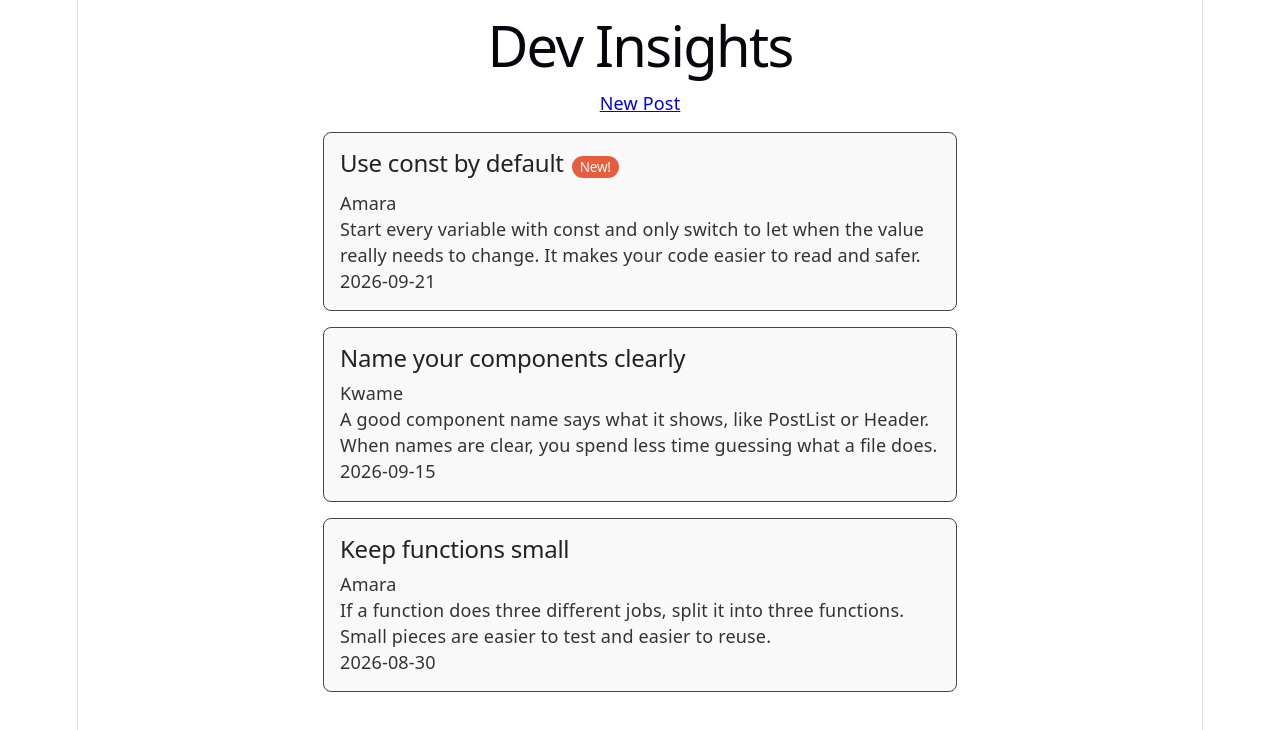
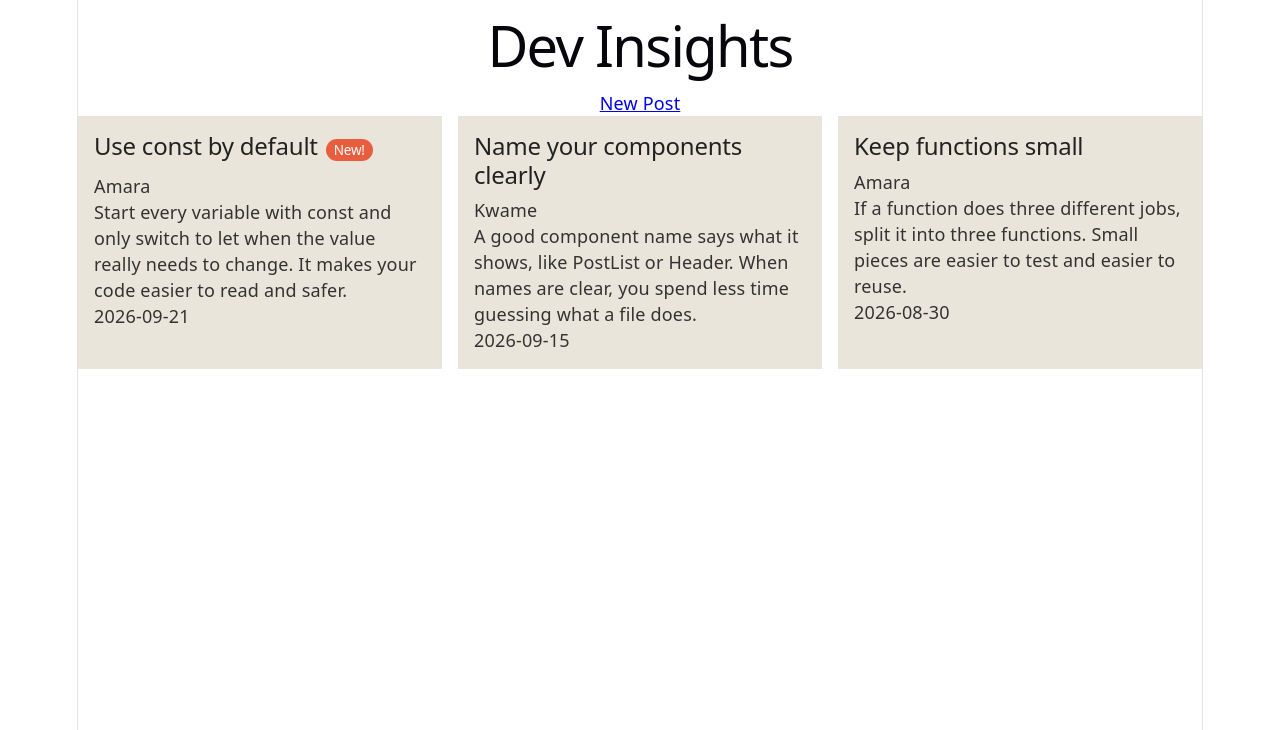
Before and after one commit to iclaudiaadeline/mini-blog, a React (Vite) app: page / in a window 1280 px wide. Shown: the top 730 px of the page. Built offline with nearby package versions, Linux system fonts and the light colour scheme.

Commit message:
feat: style PostList component with grid layout and update PostCard styles

```diff
--- a/src/components/PostList.tsx
+++ b/src/components/PostList.tsx
@@ -28,7 +28,7 @@ const posts: PostType[] = [
 
 function PostList() {
   return (
-    <div>
+    <div className="post-list">
       {posts.map((post) => (
         <Post key={post.id} post={post} />
       ))}
--- a/src/styles/posts.css
+++ b/src/styles/posts.css
@@ -1,11 +1,10 @@
 .post-card {
-  border: 1px solid #444;
-  border-radius: 8px;
+  border: none;
+  border-radius: 0;
   padding: 16px;
-  margin: 16px auto;
-  max-width: 600px;
+  margin: 0;
   text-align: left;
-  background-color: #f9f9f9;
+  background-color: #eae5da;
 }
 .post-card h2 {
   color: #222;
@@ -23,3 +22,10 @@
 .post-card p {
   color: #333;
 }
+.post-list {
+  display: grid;
+  grid-template-columns: repeat(3, 1fr);
+  gap: 16px;
+  max-width: 1200px;
+  margin: 0 auto;
+}
```
